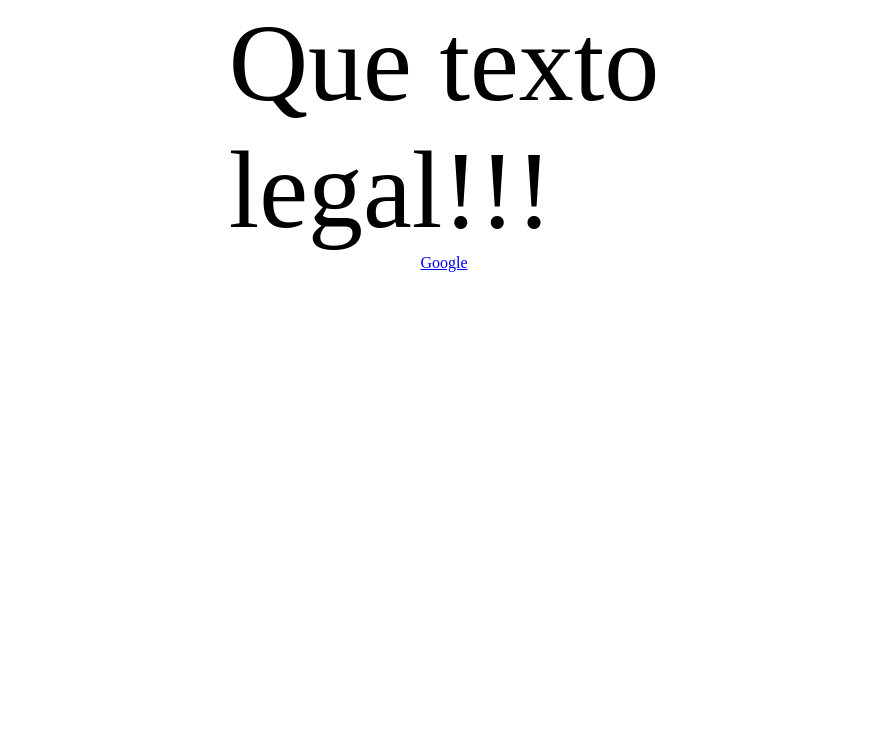
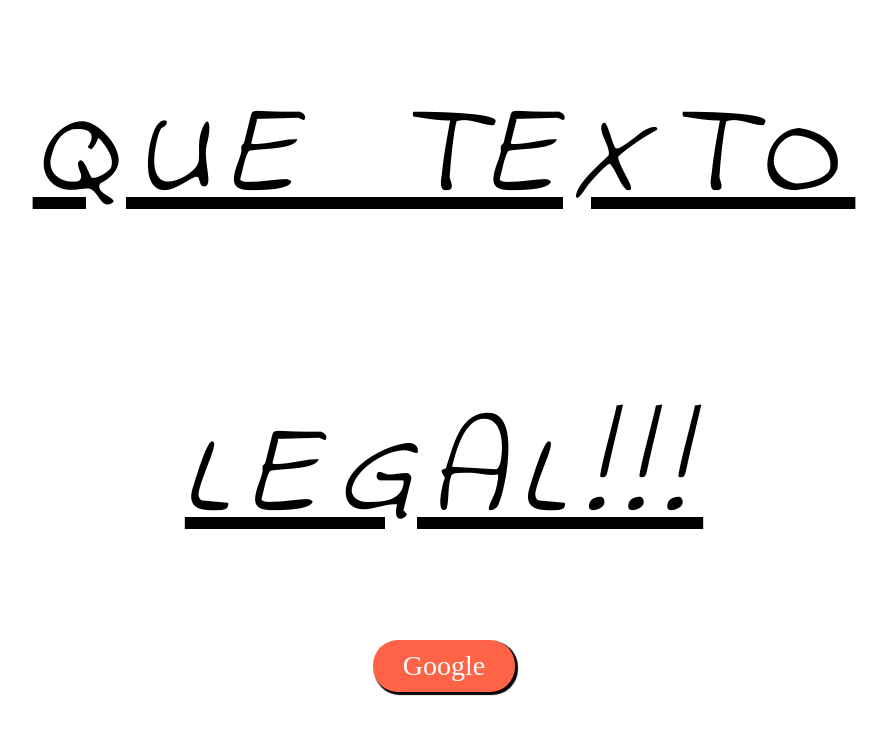
Before and after one commit to YuriMel0/curso-html-css, a plain HTML site: page css/css/texto.html in a window 1280 px wide. Shown: the whole page, without its empty margins (196-1083 px from the left). Drawn offline with Linux system fonts and the light colour scheme.

Commit message:
finalizando aula com propriedades de texto em CSS

```diff
--- a/css/css/texto.html
+++ b/css/css/texto.html
@@ -34,8 +34,44 @@
 
             /* unidades relativas */
             font-size: 2.2em;
+            font-size: 2.2rem;
+            font-size: 50vh;
+            font-size: 10vw;
 
+            /* fontes */
+            font-family: monospace;
+            font-family: Georgia, serif;
+            font-family: Verdana, sans-serif;
+            font-family: 'Indie Flower', cursive;
 
+            /* Text-decoration */
+            font-weight: 100;
+            font-style: italic;
+            text-transform: uppercase;
+            text-decoration: underline;
+
+            word-spacing: 10px;
+            letter-spacing: 20px;
+            line-height: 2.5em;
+            text-align: center;
+
+        }
+
+        .botao {
+            font-size: 28px;
+            text-decoration: none;
+            padding: 10px 30px;
+            border-radius: 25px;
+        }
+
+        .destaque {
+            color: #fff;
+            background-color: tomato;
+            box-shadow: 2px 2px 1px 1px #000;
+        }
+
+        .destaque:active {
+            box-shadow: none;
         }
     </style>
 </head>
```
